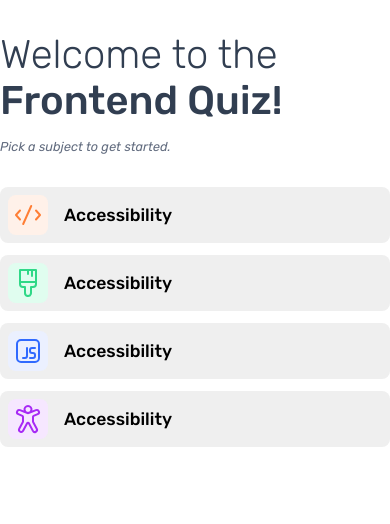
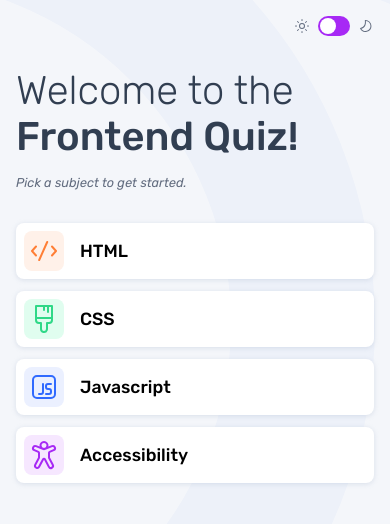
Before and after one commit to wideirp/frontend-quiz-app, a Vue app: page / in a window 390 px wide. Shown: the top 524 px of the page. Built offline with nearby package versions, Linux system fonts and the light colour scheme.

Commit message:
fix: add background and fixes to mobile styles

```diff
--- a/src/App.vue
+++ b/src/App.vue
@@ -1,9 +1,22 @@
 <script setup>
 import { RouterView } from "vue-router";
+import QuizHeader from "./components/QuizHeader.vue";
 </script>
 
 <template>
-  <RouterView />
+  <div class="wrapper">
+    <QuizHeader />
+
+    <main>
+      <!-- Add router for home, quiz and result view -->
+      <!-- All three views will have the same main container layout -->
+      <RouterView />
+    </main>
+  </div>
 </template>
 
-<style scoped></style>
+<style>
+.wrapper {
+  padding: 1rem;
+}
+</style>
--- a/src/assets/sass/_variables.scss
+++ b/src/assets/sass/_variables.scss
@@ -1,4 +1,5 @@
 $clr-purple: #a729f5;
+$clr-light-grey: #f4f6fa;
 
 $fc-primary: #313e51;
 $fc-primary-light: #626c7f;
@@ -8,3 +9,5 @@ $fs-800: 2.5rem;
 
 $fw-light: 300;
 $fw-medium: 500;
+
+$clr-btn-primary: #fff;
--- a/src/assets/sass/global.scss
+++ b/src/assets/sass/global.scss
@@ -1,11 +1,15 @@
+@use "@/assets/sass/variables" as *;
+
 @import url("https://fonts.googleapis.com/css2?family=Rubik:ital,wght@0,300..900;1,300..900&display=swap");
 
 html {
   font-family: "Rubik", sans-serif;
+  background-color: $clr-light-grey;
 }
 
 body {
   min-height: 100vmax;
+  background: url("/pattern-background-mobile-light.svg");
 }
 
 svg {
--- a/src/components/QuizButton.vue
+++ b/src/components/QuizButton.vue
@@ -14,17 +14,21 @@ defineProps({
 </template>
 
 <style scoped lang="scss">
+@use "@/assets/sass/variables" as *;
+
 button {
   width: 100%;
   display: flex;
   align-items: center;
   gap: 1rem;
   border-radius: 8px;
+  background-color: $clr-btn-primary;
   border: none;
   outline: none;
   padding: 0.5rem;
   font-size: 1.1rem;
   font-weight: 500;
+  box-shadow: 0px 1px 5px #8fa0c144;
 
   .icon {
     display: flex;
--- a/src/components/QuizHeader.vue
+++ b/src/components/QuizHeader.vue
@@ -10,7 +10,7 @@ import CheckboxSlider from "./widgets/CheckboxSlider.vue";
       </picture>
       <CheckboxSlider bgUnchecked="#a729f5" bgChecked="#a729f5" />
       <picture>
-        <img src="/icon-moon-dark.svg" alt="moon" />
+        <img src="/icon-moon-dark.svg?image" alt="moon" />
       </picture>
     </div>
   </header>
@@ -28,5 +28,12 @@ header {
   display: flex;
   align-items: center;
   gap: 0.5rem;
+
+  picture {
+    display: flex;
+    img {
+      width: 1rem;
+    }
+  }
 }
 </style>
--- a/src/components/widgets/CheckboxSlider.vue
+++ b/src/components/widgets/CheckboxSlider.vue
@@ -16,13 +16,13 @@ defineProps({
 <style scoped lang="scss">
 .switch {
   display: inline-block;
-  height: 34px;
+  height: 1.25rem;
   position: relative;
-  width: 60px;
+  width: 2rem;
   input {
     display: none;
     &:checked + .slider:before {
-      transform: translateX(26px);
+      transform: translateX(0.75rem);
     }
     &:checked + .slider {
       background-color: v-bind(bgChecked);
@@ -39,13 +39,13 @@ defineProps({
     transition: 0.4s;
     &:before {
       background-color: v-bind(toggleColor);
-      bottom: 4px;
+      bottom: 0.125rem;
       content: "";
-      height: 26px;
-      left: 4px;
+      height: 1rem;
+      left: 0.125rem;
       position: absolute;
       transition: 0.4s;
-      width: 26px;
+      width: 1rem;
     }
   }
   .slider.round {
--- a/src/router/index.js
+++ b/src/router/index.js
@@ -1,5 +1,5 @@
 import { createRouter, createWebHistory } from "vue-router";
-import HomeView from "../views/HomeView.vue";
+import HomeView from "@/views/HomeView.vue";
 
 const router = createRouter({
   history: createWebHistory(import.meta.env.BASE_URL),
--- a/src/views/HomeView.vue
+++ b/src/views/HomeView.vue
@@ -22,15 +22,15 @@ const bgColors = reactive({
   <section class="subjects">
     <QuizButton :iconBgColor="bgColors.html">
       <template #icon><IconHtml /></template>
-      <template #text>Accessibility</template>
+      <template #text>HTML</template>
     </QuizButton>
     <QuizButton :iconBgColor="bgColors.css">
       <template #icon><IconCss /></template>
-      <template #text>Accessibility</template>
+      <template #text>CSS</template>
     </QuizButton>
     <QuizButton :iconBgColor="bgColors.js">
       <template #icon><IconJs /></template>
-      <template #text>Accessibility</template>
+      <template #text>Javascript</template>
     </QuizButton>
     <QuizButton :iconBgColor="bgColors.accessibility">
       <template #icon><IconAccessibility /></template>
```
Also changed, not shown: src/main.js (+3 -7 lines), public/pattern-background-mobile-dark.svg (added), public/pattern-background-mobile-light.svg (added).
